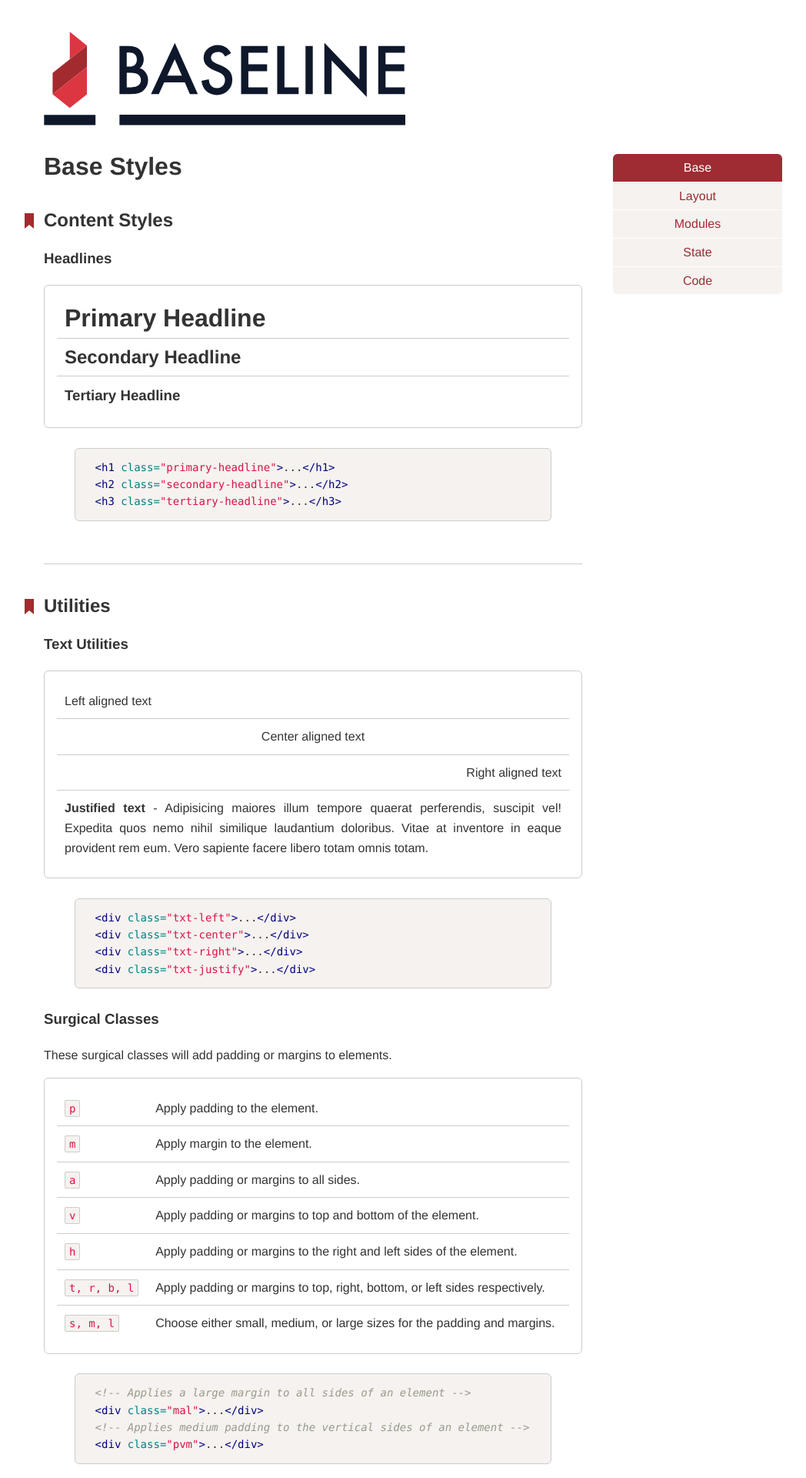
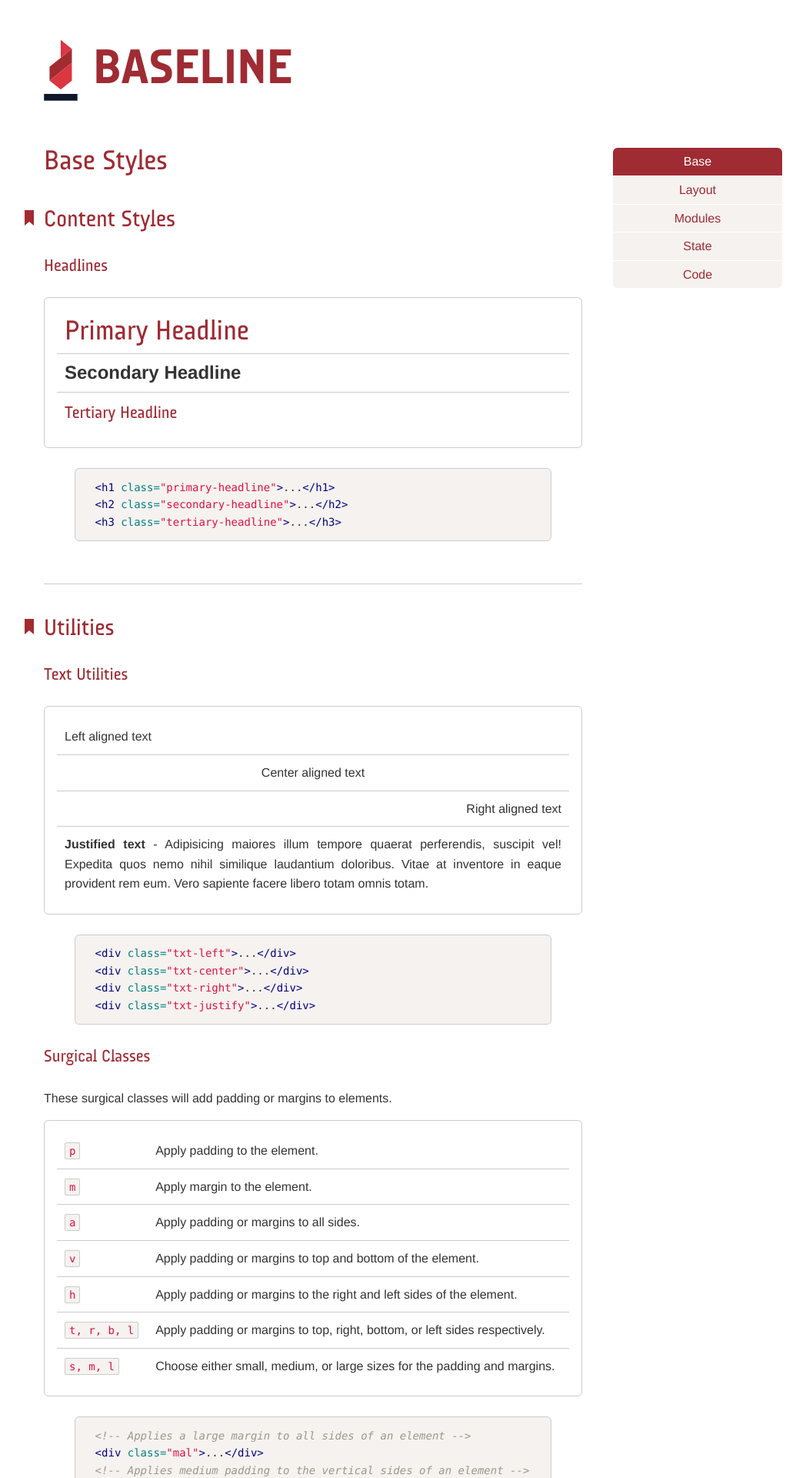
Before and after one commit to d-i/baseline-docs, a Jekyll site: the page built from base.html, in a window 1280 px wide. Shown: the top 1920 px of the page at 77% size, without its empty margins (103-1151 px from the left). Built offline with Jekyll 4.4.1, drawn with Linux system fonts in a browser that asks for light colours.

Commit message:
Add webfonts and update logo

```diff
--- a/_includes/header.html
+++ b/_includes/header.html
@@ -2,7 +2,7 @@
   <div class="l-container">
     <div class="row">
       <div class="col-6">
-        <a class="logo__mark" href="index.html">D-I Baseline</a>
+        <a class="logo__mark" href="index.html">Baseline</a>
       </div>
     </div>
   </div>
--- a/_sass/docs/_docs.scss
+++ b/_sass/docs/_docs.scss
@@ -1,8 +1,20 @@
 // CUSTOM DOCS STYLES
 // ------------------
 
+@font-face {
+  font-family: 'Audimat3000-Regulier';
+  src: url('fonts/2F676B_6_0.woff2') format('woff2'),
+       url('fonts/2F676B_6_0.woff') format('woff');
+}
+
+@font-face {
+  font-family: 'Audimat3000-Mi-gras';
+  src: url('fonts/2F676B_2_0.woff2') format('woff2'),
+       url('fonts/2F676B_2_0.woff') format('woff');
+}
+
 $default-bg-color: #f5f2f0;
-$doc-link-color: #9f2b33;
+$doc-brand-color: #9f2b33;
 
 code, kbd, pre, samp {
   font-family: Consolas, Monaco, 'Andale Mono', monospace;
@@ -10,11 +22,11 @@ code, kbd, pre, samp {
 }
 
 a {
-  color: $doc-link-color;
+  color: $doc-brand-color;
 
   &:hover,
   &:focus {
-    color: darken($doc-link-color, 10%);
+    color: darken($doc-brand-color, 10%);
   }
 }
 
@@ -59,6 +71,10 @@ blockquote {
 
 .primary-headline {
   line-height: 1;
+  font-family: 'Audimat3000-Regulier', $helvetica;
+  font-weight: 400;
+  font-size: rem(36);
+  color: $doc-brand-color;
 }
 
 .doc-section {
@@ -76,6 +92,10 @@ blockquote {
   margin-top: 40px;
   margin-left: -25px;
   padding-left: 25px;
+  font-family: 'Audimat3000-Regulier', $helvetica;
+  font-weight: 400;
+  font-size: rem(30);
+  color: $doc-brand-color;
   background-image: url("images/bookmark.svg");
   background-position: 0 5px;
   background-repeat: no-repeat;
@@ -86,16 +106,25 @@ blockquote {
   }
 }
 
+.tertiary-headline {
+  font-family: 'Audimat3000-Regulier', $helvetica;
+  font-weight: 400;
+  font-size: rem(22);
+  color: $doc-brand-color;
+}
+
 .logo {
   &__mark {
     display: block;
-    margin: 40px 0 20px;
-    padding-bottom: 24.384236453%;
-    text-indent: -9999em;
+    margin: 40px 0 50px;
+    padding-left: 64px;
+    font-family: 'Audimat3000-Mi-gras', $helvetica;
+    font-size: rem(64);
+    text-transform: uppercase;
+    text-decoration: none;
     background-image: url("images/logo-baseline.svg");
-    background-position: 0 0;
+    background-position: left center;
     background-repeat: no-repeat;
-    background-size: contain;
   }
 }
 
@@ -166,12 +195,12 @@ blockquote {
     &:hover,
     &:focus {
       color: #fff;
-      background-color: tint($doc-link-color, 20%);
+      background-color: tint($doc-brand-color, 20%);
     }
 
     &.active {
       color: #fff;
-      background-color: $doc-link-color;
+      background-color: $doc-brand-color;
     }
 
     &:first-child {
```
Also changed, not shown: fonts/2F676B_2_0.woff (added), fonts/2F676B_2_0.woff2 (added), fonts/2F676B_6_0.woff (added), fonts/2F676B_6_0.woff2 (added), images/logo-baseline.svg.
